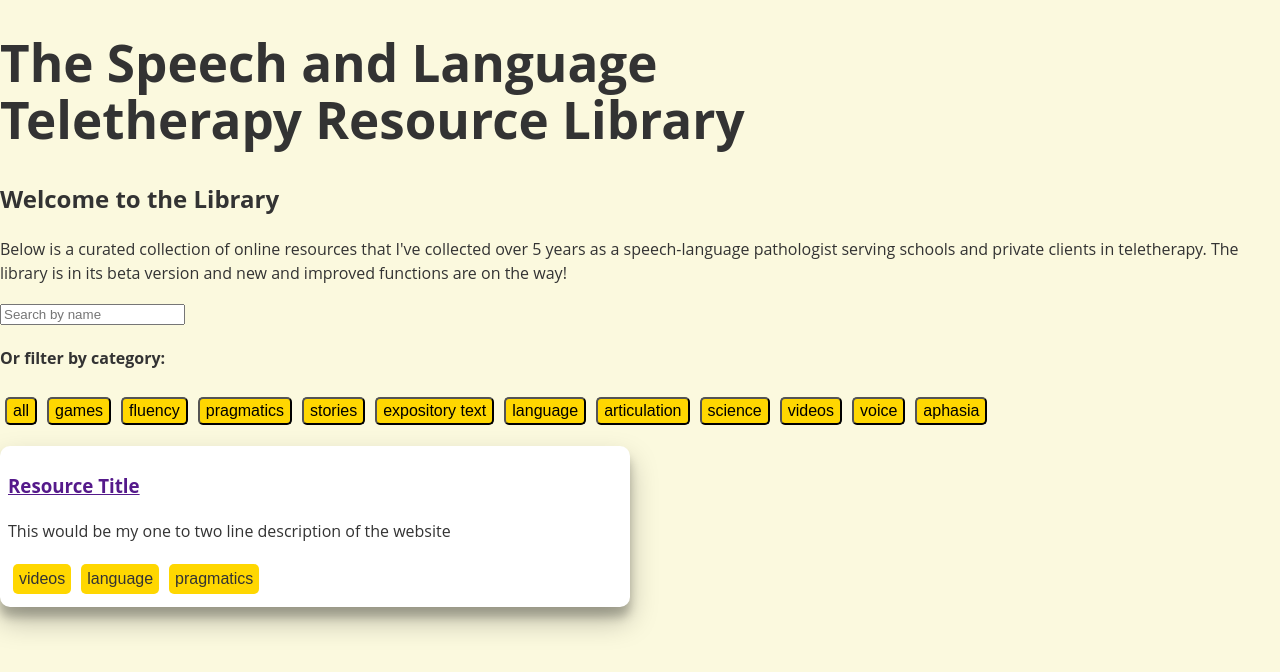
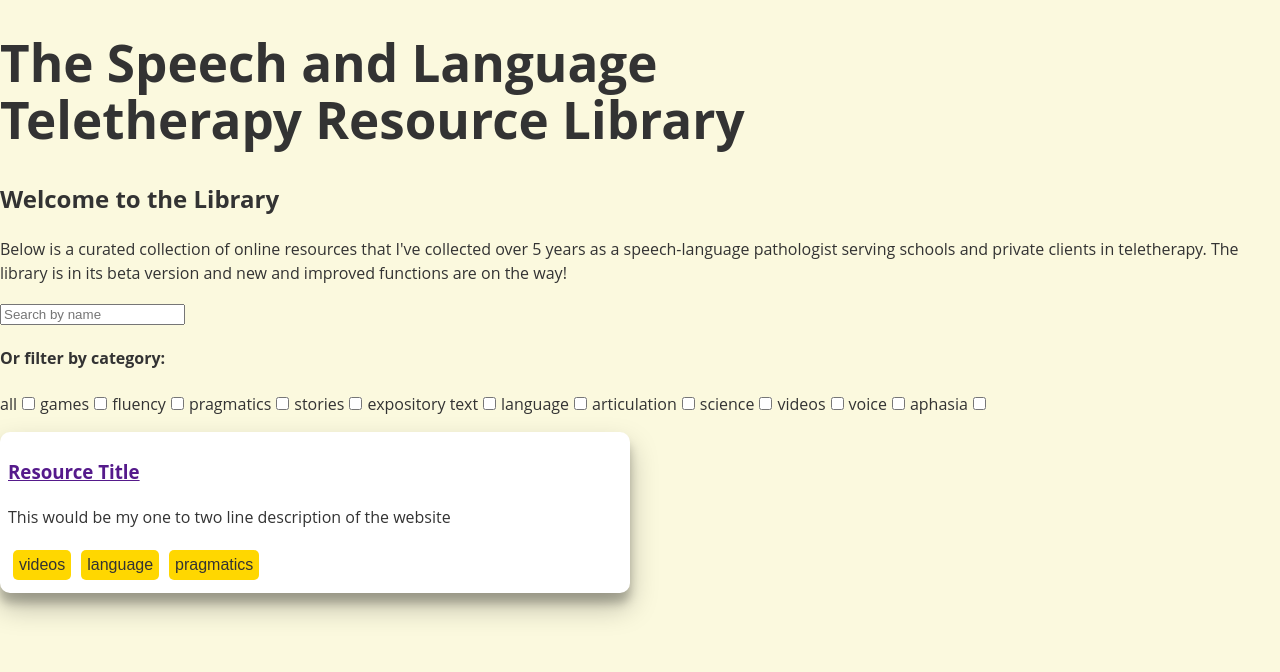
Before and after one commit to Amy-Pr/therapy-resource-library-react-vite, a React (Vite) app: page / in a window 1280 px wide. Shown: the top 672 px of the page. Built offline with nearby package versions, Linux system fonts and the light colour scheme.

Commit message:
change buttons to checkboxes

```diff
--- a/src/App.jsx
+++ b/src/App.jsx
@@ -29,8 +29,46 @@ function App() {
                     <div class="">
                         <h4>Or filter by category:</h4>
                         {/* Possibly change this to label and checkbox structure per Karla's code */}
-                            <button id="all" class="btnFilter">all</button>
-                            <button id="games" class="btnFilter">games</button>
+                            <label>all
+                              <input class="tag" name="all" type="checkbox"/>
+                            </label>
+                            <label>games
+                              <input class="tag" name="games" type="checkbox"/>
+                            </label>
+                            <label>fluency
+                              <input class="tag" name="fluency" type="checkbox"/>
+                            </label>
+                            <label>pragmatics
+                              <input class="tag" name="pragmatics" type="checkbox"/>
+                            </label>
+                            <label>stories
+                              <input class="tag" name="stories" type="checkbox"/>
+                            </label>
+                            <label>expository text
+                              <input class="tag" name="expository text" type="checkbox"/>
+                            </label>
+                            <label>language
+                              <input class="tag" name="language" type="checkbox"/>
+                            </label>
+                            <label>articulation
+                              <input class="tag" name="articulation" type="checkbox"/>
+                            </label>
+                            <label>science
+                              <input class="tag" name="science" type="checkbox"/>
+                            </label>
+                            <label>videos
+                              <input class="tag" name="videos" type="checkbox"/>
+                            </label>
+                            <label>voice
+                              <input class="tag" name="voice" type="checkbox"/>
+                            </label>
+                            <label>aphasia
+                              <input class="tag" name="aphasia" type="checkbox"/>
+                            </label>
+
+
+
+                            {/* <button id="games" class="btnFilter">games</button>
                             <button id="fluency" class="btnFilter">fluency</button>
                             <button id="pragmatics" class="btnFilter">pragmatics</button>
                             <button id="stories" class="btnFilter">stories</button>
@@ -40,7 +78,7 @@ function App() {
                             <button id="science" class="btnFilter">science</button>
                             <button id="videos" class="btnFilter">videos</button>
                             <button id="voice" class="btnFilter">voice</button>
-                            <button id="aphasia" class="btnFilter">aphasia</button>
+                            <button id="aphasia" class="btnFilter">aphasia</button> */}
                     </div>
                 </div>
               </section>
```
